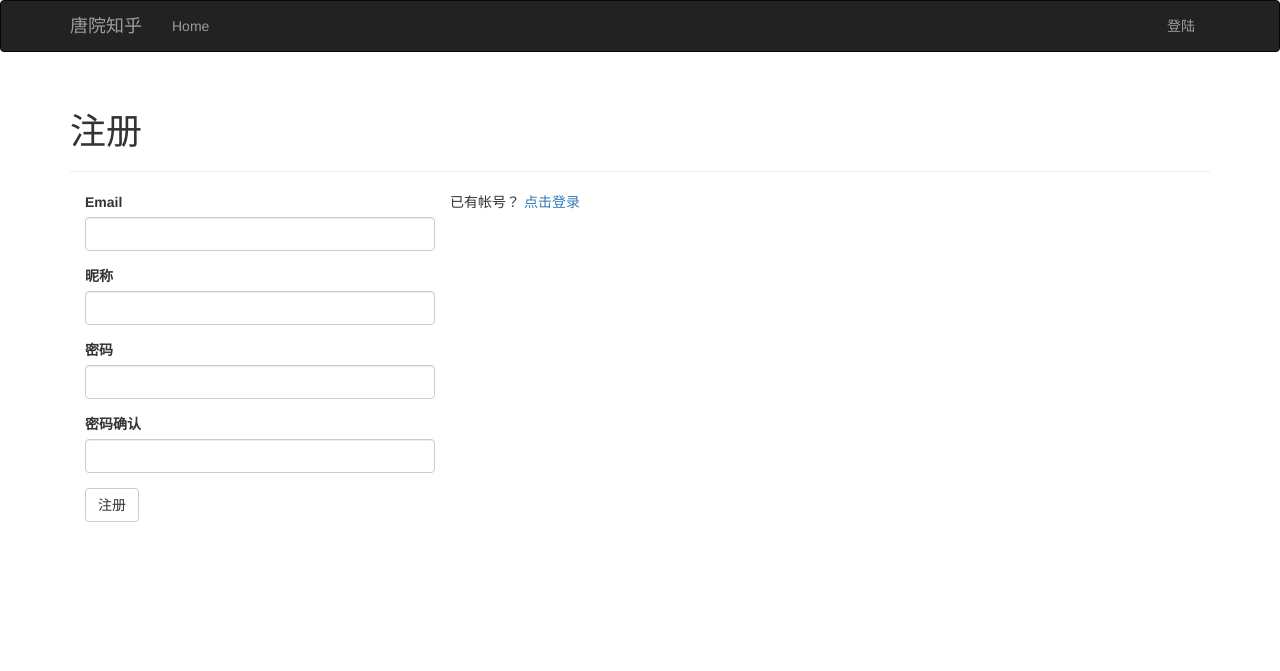
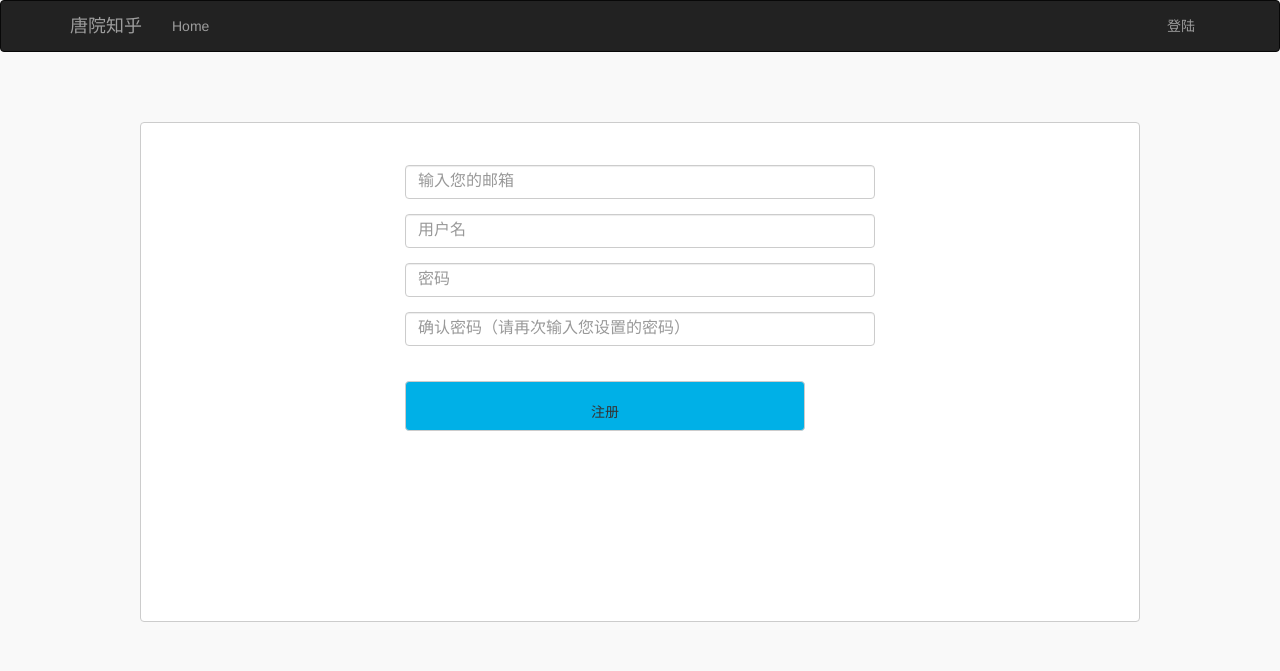
Before and after one commit to jzxyouok/TangyuanKnow, a Flask app: page /auth/register in a window 1280 px wide. Shown: the top 671 px of the page. Run offline with Flask 2, Linux system fonts and the light colour scheme; some libraries are stand-ins or nearby versions.

Commit message:
add 更漂亮的注册登录页面

```diff
--- /dev/null
+++ b/app/static/zhuce.css
@@ -0,0 +1,136 @@
+
+html, body, ul, li, ol, dl, dd, dt, p, h1, h2, h3, h4, h5, h6, form, fieldset, legend, img {
+    margin:0; padding:0;
+}
+fieldset, img,input,button { border:none; padding:0;margin:0;outline-style:none; }
+ul, ol { list-style:none; }
+input { padding-top:0; padding-bottom:0; font-family: "SimSun","宋体";}
+select, input { vertical-align:middle;}
+select, input, textarea { font-size:12px; margin:0; }
+textarea { resize:none; } /*防止拖动*/
+img {border:0;	vertical-align:middle; }  /*  去掉图片低测默认的3像素空白缝隙*/
+table { border-collapse:collapse; }
+.clearfix:before,.clearfix:after {
+    content:"";
+    display:table;
+}
+.clearfix:after{clear:both;}
+.clearfix{
+    *zoom:1;/*IE/7/6*/
+}
+a {color:#666; text-decoration:none; }
+a:hover{color:#C81623;}
+h1,h2,h3,h4,h5,h6 {text-decoration:none;font-weight:normal;font-size:100%;}
+del,i,em{font-style:normal;text-decoration:none;}
+
+body{
+    background-color: #F9F9F9;
+}
+.zhuce{
+    width: 1000px;
+    height: 500px;
+    margin: 50px auto;
+    background-color: #fff;
+    border:1px solid #CCCCCC;
+    border-radius: 4px;
+}
+.zhuce1{
+    width: 470px;
+    height: 400px;
+    margin:42px auto;
+
+
+}
+.zhuce1 h4{
+    display: inline-block;
+    font-size: 24px;
+    font-family:"宋体";
+}
+.zhuce1 .deng{
+    float: right;
+    margin-top: 5px;
+    text-decoration: none;
+    color: #5DA1EC;
+}
+.zhuce1 .deng:hover{
+    color: #0A7EC3;
+}
+.inpu{
+    margin-top: 20px;
+    position: relative;
+}
+.inpu input{
+    width: 440px;
+    height:50px;
+    padding-left: 30px;
+    border-bottom: 2px solid #D9D9D9;
+    color: #555555;
+    position: relative;
+    font-size: 16px;
+}
+input::-webkit-input-placeholder { /* WebKit browsers */
+    font-size: 16px;
+    color:#999999;
+
+
+}
+
+input:-moz-placeholder { /* Mozilla Firefox 4 to 18 */
+
+    color: #999999;
+
+}
+
+input::-moz-placeholder { /* Mozilla Firefox 19+ */
+
+    color: #999999;
+
+}
+
+input:-ms-input-placeholder { /* Internet Explorer 10+ */
+
+    color: #999999;
+
+}
+.inpu .icon{
+    position: absolute;
+    width: 17px;
+    height: 19px;
+    background: url("yonghuming.png");
+    left: 8px;
+    top:15px;
+}
+.inpu .icon-clock{
+    position: absolute;
+    width: 17px;
+    height: 21px;
+    background: url("mima.png");
+    left: 8px;
+    top:67px;
+}
+.inpu .icon-clock1{
+    position: absolute;
+    width: 17px;
+    height: 21px;
+    background: url("mima.png");
+    left: 8px;
+    top:117px;
+}
+.ti{
+    width: 400px;
+    height:50px;
+    margin:20px auto;
+    text-align: center;
+    line-height: 50px;
+    border-radius: 4px;
+    background-color: #00B0E7;
+}
+.ti a{
+    width: 400px;
+    height:50px;
+    display:inline-block;
+    color: #fff;
+}
+.ti a:hover{
+    background-color: #0B0354;
+}
--- a/app/templates/auth/register.html
+++ b/app/templates/auth/register.html
@@ -3,17 +3,64 @@
 
 {% block title %}注册 - MeetBot{% endblock %}
 
+{% block head %}
+{{ super() }}
+    <link rel="stylesheet" href="{{ url_for('static', filename='zhuce.css') }}">
+    <script>
+        window.onload = function(){
+            var txt = document.getElementById("txt");
+            var txt1 = document.getElementById("txt1");
+            txt.onfocus=function(){
+                //alert("hah");
+                if(txt.value == "邮箱"){
+                    txt.value="";
+                    txt.style.size="22px";
+                    txt.style.color="#333";
+                }
+            }
+            txt.onblur = function(){
+                if(txt.value == ""){
+                    txt.value ="邮箱";
+                    txt.style.color="#ccc"
+                }
+            }
+            txt1.onfocus=function(){
+                //alert("hah");
+                if(txt1.value == "密码"){
+                    txt1.value="";
+                    txt1.style.size="22px";
+                    txt1.style.color="#333";
+                }
+            }
+            txt1.onblur = function(){
+                if(txt1.value == ""){
+                    txt1.value ="密码";
+                    txt1.style.color="#ccc"
+                }
+            }
+        }
+    </script>
+{% endblock %}
+
 {% block page_content %}
-<div class="page-header">
-    <h1>注册</h1>
-</div>
-<div class="col-md-4">
-    {{ wtf.quick_form(form) }}
-</div>
-<p>
-    已有帐号？
-    <a href="{{ url_for('auth.login') }}">
-       点击登录
-    </a>
-</p>
+<div class="zhuce">
+<div class="zhuce1">
+<form action="" method="post" class="form" role="form">
+    {{ form.hidden_tag() }}
+    <div class="form-group  required">
+     <input class="form-control" placeholder="输入您的邮箱" id="email" name="email" required="" type="text" value="" />
+    </div>
+    <div class="form-group  required">
+     <input class="form-control" id="nickname" placeholder="用户名" name="nickname" required="" type="text" value="" />
+    </div>
+    <div class="form-group  required">
+     <input class="form-control" id="password" name="password" placeholder="密码" required="" type="password" value="" />
+    </div>
+    <div class="form-group  required">
+     <input class="form-control" id="password2" name="password2"  placeholder="确认密码（请再次输入您设置的密码）" required="" type="password" value="" />
+    </div>
+     <input class="ti btn btn-default" id="submit" name="submit" type="submit" value="注册" />
+   </form>
+  </div>
+  </div>
 {% endblock %}
```
Also changed, not shown: app/static/denglu.css (added, +153 -0 lines), app/templates/auth/login.html (+32 -12 lines), app/static/beijing.jpg (added), app/static/favicon.ico (added), app/static/i-16091702.jpg (added), app/static/mima.png (added), app/static/yonghuming.png (added).
